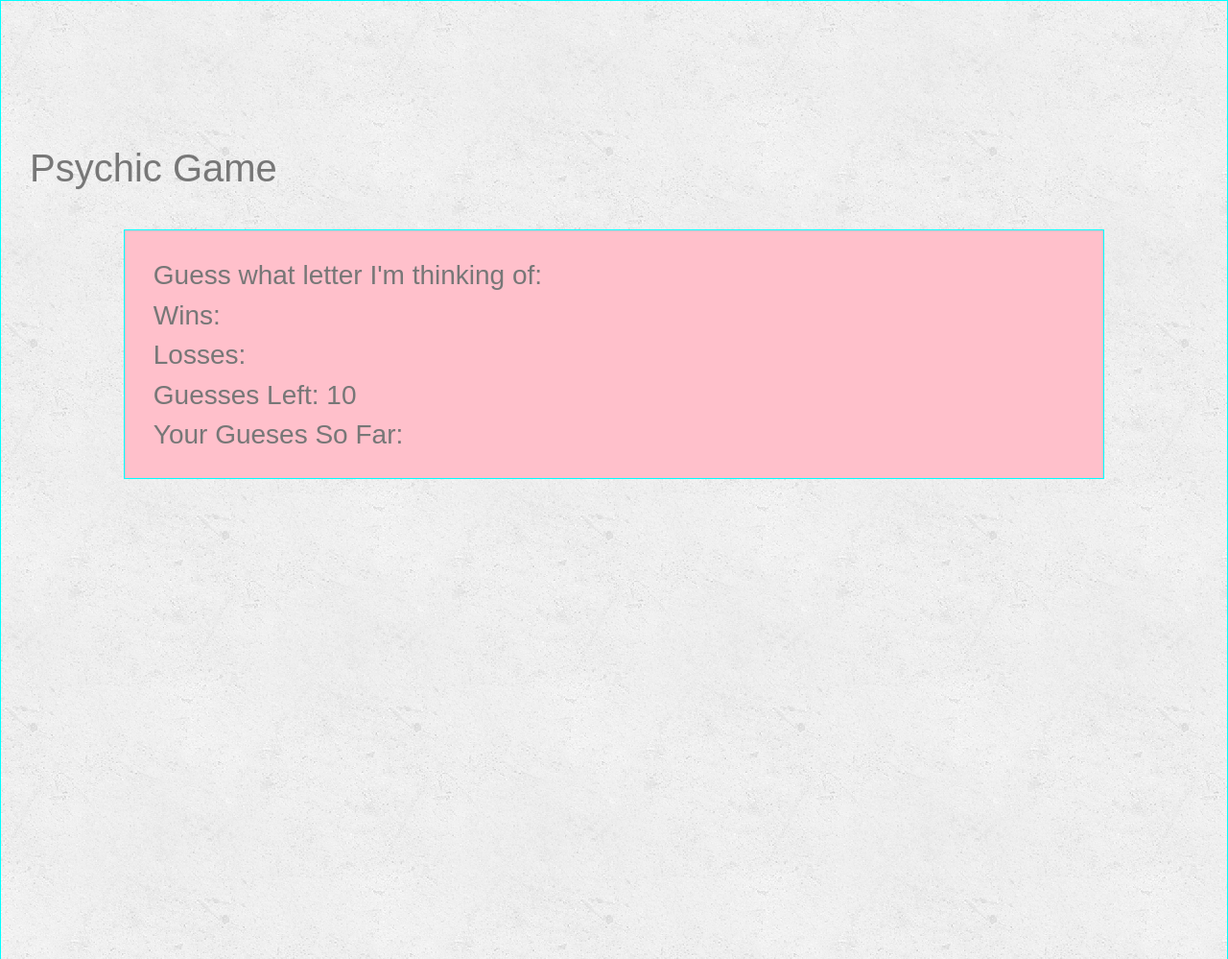
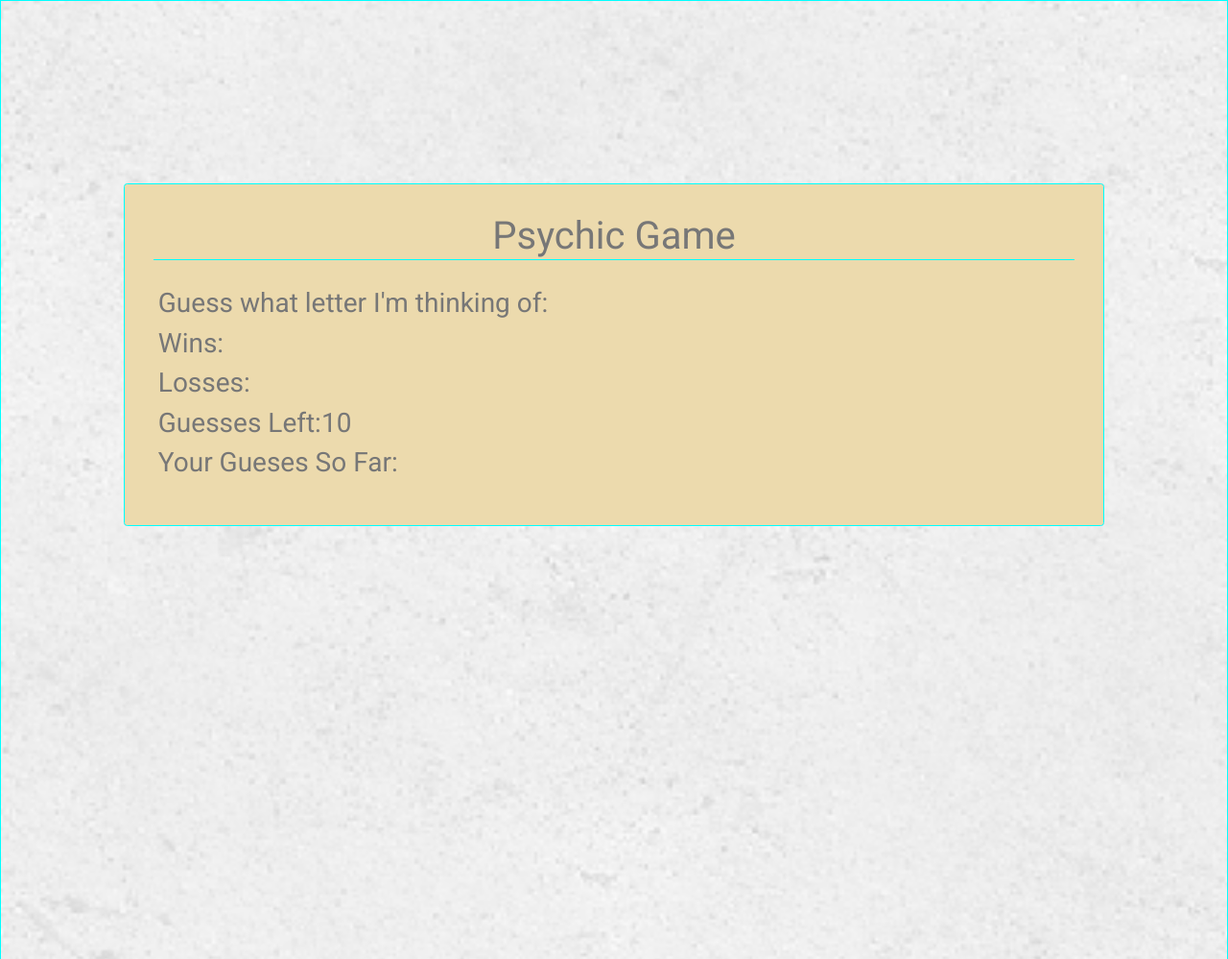
Before and after one commit to mangama/PsychicGame, a plain HTML site: page index.html in a window 1280 px wide. Shown: the whole page at 96% size. Drawn offline with nearby package versions, Linux system fonts and the light colour scheme.

Commit message:
Made some style changes

```diff
--- a/assets/css/style.css
+++ b/assets/css/style.css
@@ -1,25 +1,35 @@
 body {
-    font-family: Arial, "Helvetica Neue", Helvetica, sans-serif;
+  font-family: 'Roboto', sans-serif;
     font-size: 18px;
     line-height: 34px;
     color: #777777;
     background: url("../images/concrete_seamless.png");
+    background-position: center;
+  background-repeat: no-repeat;
+  background-size: cover;
     padding-top: 150px;
     border: 1px solid aqua;
     height: 1000px;
 
   }
 
-h1{
-    padding-left: 30px;
+.titleId  {
+  text-align: center;
+  border-bottom: 1px solid aqua;
 }
+
   .container {
     width: 80%;
     margin: 0 auto;
     clear: both;
-    background-color: pink;
+    background-color: rgb(236, 218, 173);
     margin-top: 40px;
     padding: 30px 30px 20px 30px;
     border: 1px solid aqua;
-    font-size: 15px;
+    border-radius: .25em;
+    font-size: 14px;
   }
+
+section{
+  padding:20px;
+}
--- a/index.html
+++ b/index.html
@@ -8,39 +8,32 @@
     <link rel="stylesheet" href="https://stackpath.bootstrapcdn.com/bootstrap/4.3.1/css/bootstrap.min.css"
         integrity="sha384-ggOyR0iXCbMQv3Xipma34MD+dH/1fQ784/j6cY/iJTQUOhcWr7x9JvoRxT2MZw1T" crossorigin="anonymous">
     <link rel="stylesheet" type="text/css" href="assets/css/style.css">
+    <link href="https://fonts.googleapis.com/css?family=Roboto&display=swap" rel="stylesheet">
     <title>Guessing Game</title>
 </head>
 
 <body>
-    <header>
-        <h1>Psychic Game</h1>
-    </header>
 
     <div class="container">
-        <div>
-            <h3>Guess what letter I'm thinking of: </h3>
-        </div>
-        <div>
-            <h3>Wins: <span id="winsCount"></span></h3>
-            <h3>Losses: <span id="lossesCount"></span></h3>
-            <h3>Guesses Left: <span id="remainingGuesses"></span></h3>
-            <h3>Your Gueses So Far: <span id="soFarGuess"></span></h3>
-        </div>
-
+        <header>
+            <h1 class="titleId">Psychic Game</h1>
+        </header>
+        <section>
+            <div class="row">
+                <h3>Guess what letter I'm thinking of: </h3>
+            </div>
+            <div>
+                <h3 class="row">Wins: <span id="winsCount"></span></h3>
+                <h3 class="row">Losses: <span id="lossesCount"></span></h3>
+                <h3 class="row">Guesses Left: <span id="remainingGuesses"></span></h3>
+                <h3 class="row">Your Gueses So Far: <span id="soFarGuess"></span></h3>
+            </div>
+        </section>
         <script src="assets/javascript/game.js"></script>
     </div>
 </body>
 
 </html>
-
-
-<!-- document.onkeyup = function (event) {
-
-    for (i=0; i>10;)    {
-        userChoice = event.key;
-        letters=pull.letter[i--];
-    } -->
-
 
 
 <!-- Computer guesses a letter out of the 27 and stores it somewhere-->
```
Also changed, not shown: assets/images/cat.jpg (deleted), assets/images/technics-q-c-640-480-1.jpg (deleted), assets/images/technics-q-c-640-480-2.jpg (deleted), assets/images/technics-q-c-640-480-5.jpg (deleted), assets/images/technics-q-c-640-480-7.jpg (deleted), assets/images/technics-q-c-640-480-9.jpg (deleted).
